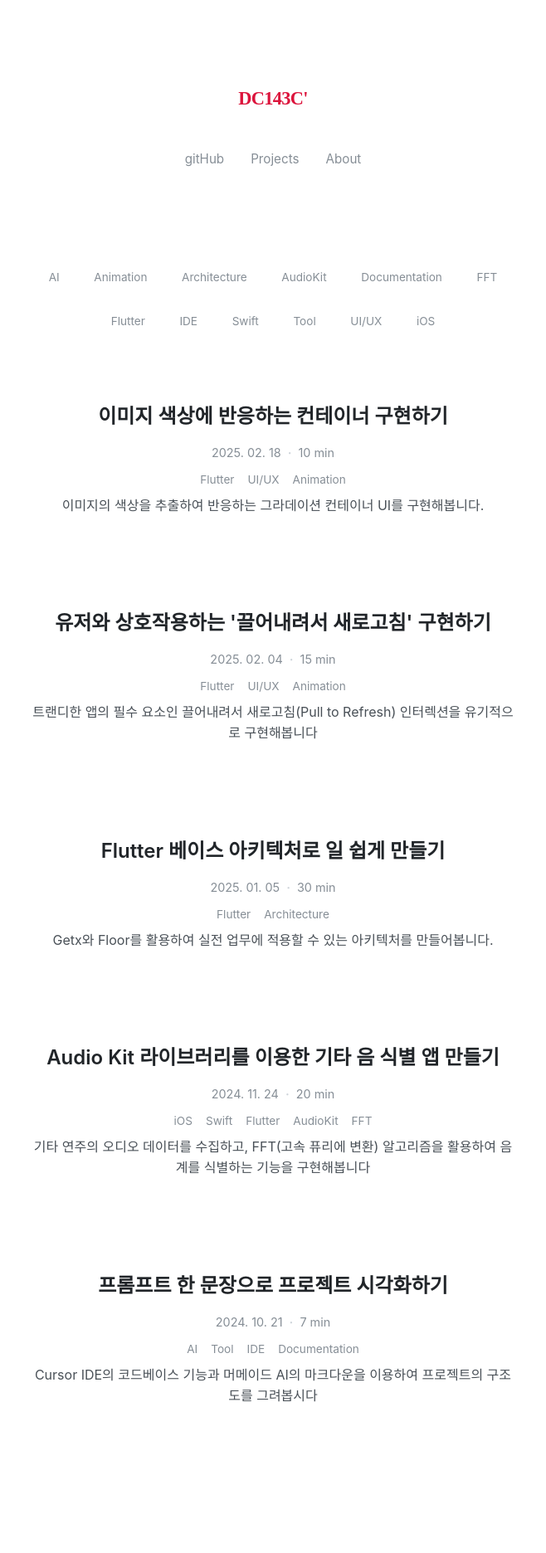
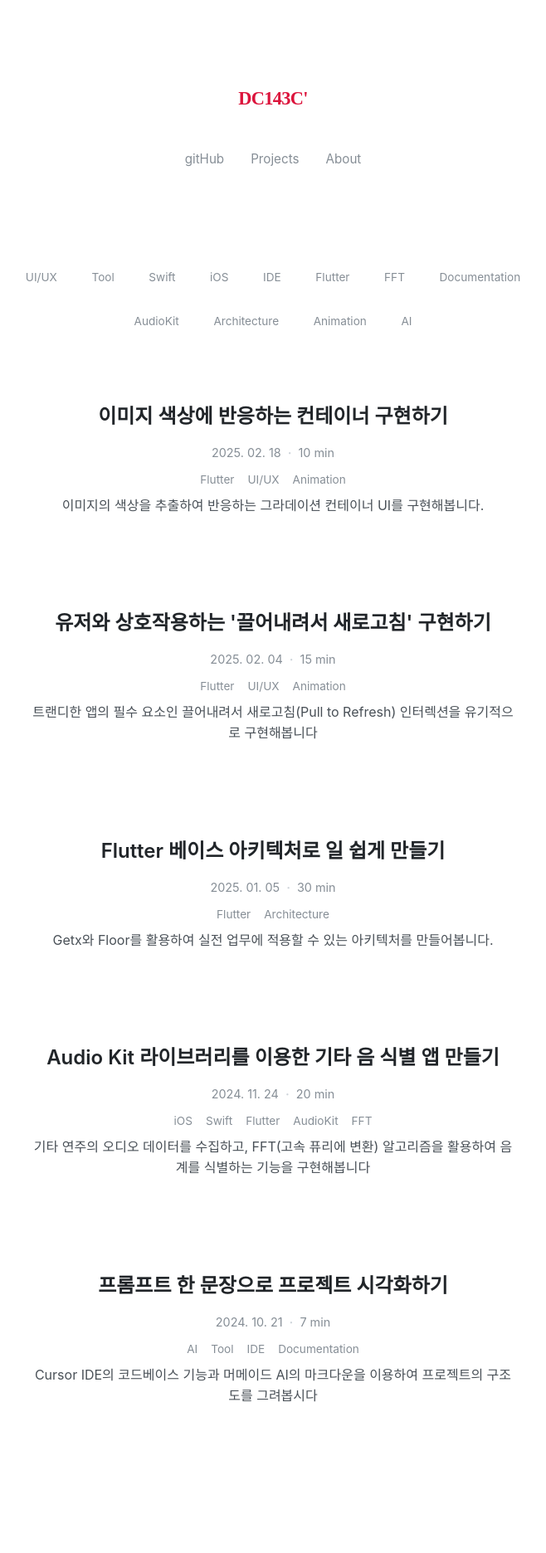
Before and after one commit to dc143cDev/dc143cDev.github.io, a Jekyll site: the page built from index.html, in a window 1280 px wide. Shown: the whole page at 83% size, without its empty margins (311-969 px from the left). Built offline with Jekyll 4.4.1, drawn with Linux system fonts in a browser that asks for light colours; some web fonts are replaced.

Commit message:
태그 정렬 로직 수정, 포스트 개수 추가

```diff
--- a/index.html
+++ b/index.html
@@ -5,10 +5,24 @@
 
 <div class="posts-container">
   <div class="tags-filter">
-    {% assign all_tags = site.posts | map: "tags" | compact | flatten | uniq | sort %}
-    {% for tag in all_tags %}
-      <span class="tag" data-tag="{{ tag | downcase }}">{{ tag }}</span>
+    {% assign tags_with_count = "" | split: "" %}
+    {% for tag in site.tags %}
+      {% assign tag_name = tag | first %}
+      {% assign posts_count = tag | last | size %}
+      {% assign tag_with_count = tag_name | append: "," | append: posts_count %}
+      {% assign tags_with_count = tags_with_count | push: tag_with_count %}
     {% endfor %}
+
+    {% assign sorted_tags = tags_with_count | sort_natural | reverse %}
+    {% for tag_info in sorted_tags %}
+      {% assign tag_parts = tag_info | split: "," %}
+      {% assign tag_name = tag_parts | first %}
+      <span class="tag" data-tag="{{ tag_name | downcase }}" data-count="{{ tag_parts | last }}">{{ tag_name }}</span>
+    {% endfor %}
+  </div>
+
+  <div class="selected-tag-info" style="display: none;">
+    <span class="tag-count"></span>
   </div>
 
   {% assign posts = site.posts | sort: 'date' | reverse %}
@@ -165,4 +186,17 @@
   text-align: center;
   margin: 0;
 }
+
+.selected-tag-info {
+  text-align: center;
+  margin: 1.5rem 0;
+  color: var(--gray-600);
+  font-size: 0.95rem;
+  animation: fadeIn 0.3s ease-out;
+}
+
+@keyframes fadeIn {
+  from { opacity: 0; transform: translateY(-10px); }
+  to { opacity: 1; transform: translateY(0); }
+}
 </style>
```
Also changed, not shown: other parts of index.html (+7 -0 lines), _posts/2025-02-04-drag-down-refresh.md (+2 -5 lines).
